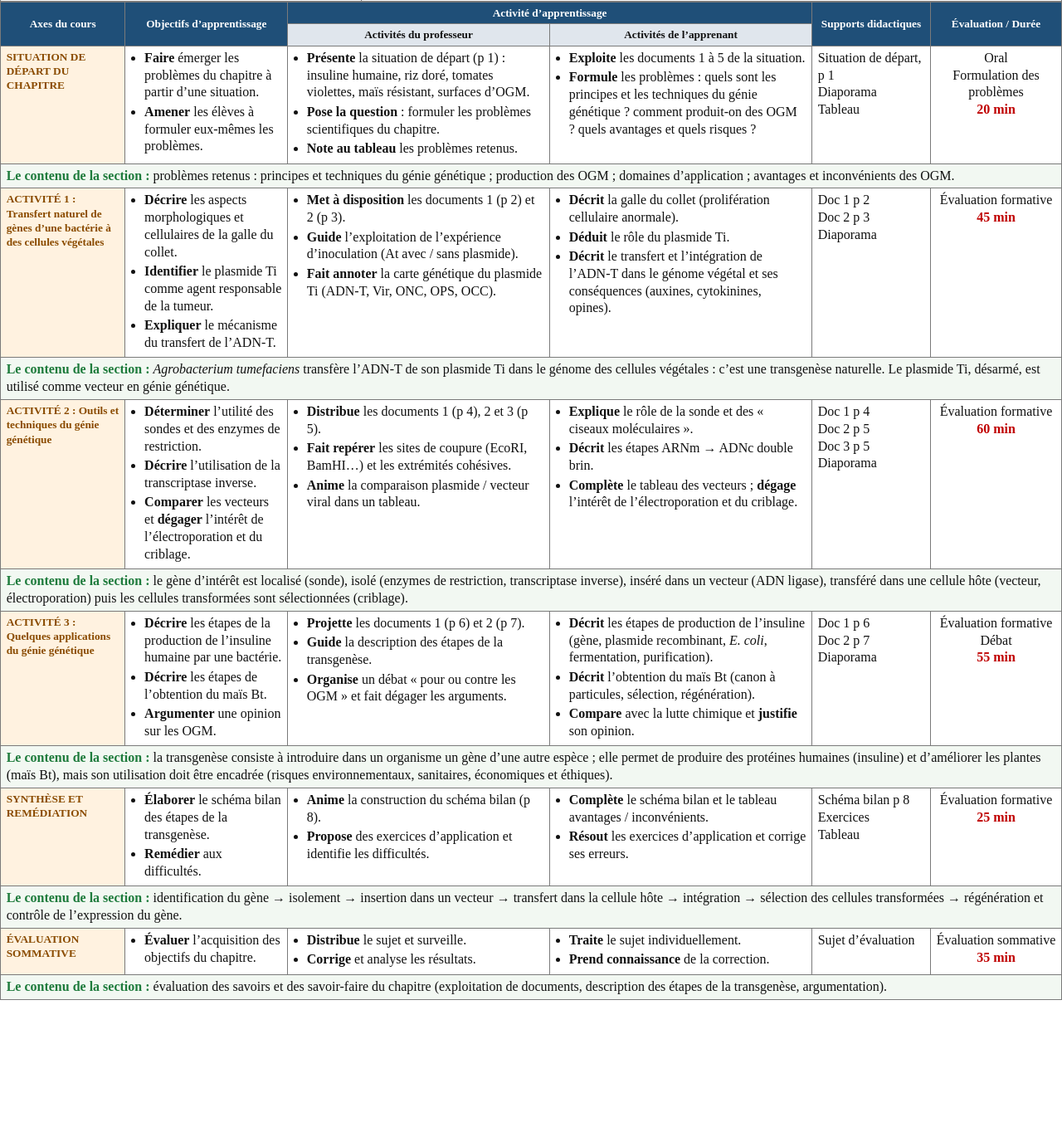
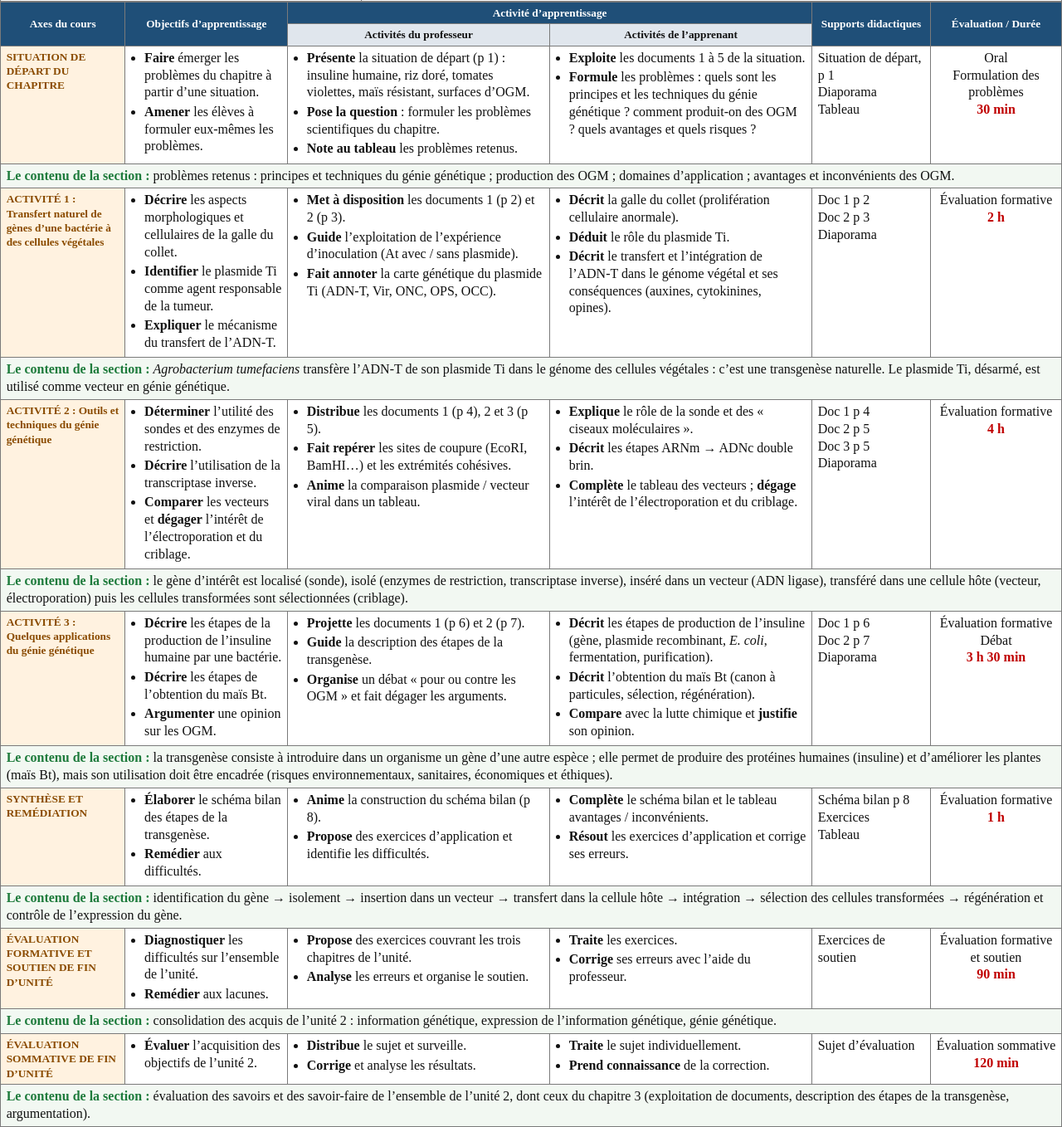
Before and after one commit to omarimohamad06-eng/-2026-2027-, a plain HTML site: page cours/2BAC_SVT_U2_Chapitre3/fiche/fiche.html in a window 1280 px wide. Shown: the part 447-1805 px from the top of the page at 83% size. Before the commit the page ends 1652 px from the top, so only its background shows below. Drawn offline with Linux system fonts and the light colour scheme.

Commit message:
fiche N°5: volume horaire selon les orientations pédagogiques (11 h + évaluations de fin d'unité)
Co-Authored-By: Claude Opus 5.5 <noreply@anthropic.com>
Claude-Session: https://claude.ai/code/session_018WytXwBFSpgQQWyHMp1oc8

```diff
--- a/cours/2BAC_SVT_U2_Chapitre3/fiche/fiche.html
+++ b/cours/2BAC_SVT_U2_Chapitre3/fiche/fiche.html
@@ -35,7 +35,7 @@ tbody{break-inside:avoid}
 <h2>Fiche pédagogique N°5 — Chapitre 3 : Le génie génétique : principes et techniques</h2>
 <table class="info">
 <tr><td class="k">Établissement</td><td>Lycée Qualifiant Tilmi</td><td class="k">Niveau</td><td>2ème année du Baccalauréat — Sciences Expérimentales option Sciences de la Vie et de la Terre (BIOF)</td><td class="k">Professeur</td><td>Pr : Omari Mohammed</td></tr>
-<tr><td class="k">Direction</td><td>Direction Provinciale de Tinghir</td><td class="k">Année scolaire</td><td>2026 / 2027</td><td class="k">Durée du chapitre</td><td>4 h</td></tr>
+<tr><td class="k">Direction</td><td>Direction Provinciale de Tinghir</td><td class="k">Année scolaire</td><td>2026 / 2027</td><td class="k">Durée du chapitre</td><td>11 h <span style="font-size:10pt">(+ 3 h 30 d’évaluation de fin d’unité)</span></td></tr>
 <tr><td class="k">Unité</td><td colspan="3">Nature et mécanisme de l’expression du matériel génétique – Le génie génétique</td><td class="k">Support élève</td><td>Cahier d’activités du chapitre</td></tr>
 </table>
 <table class="obj">
@@ -64,7 +64,7 @@ tbody{break-inside:avoid}
 <td class="pr"><ul><li><b>Présente</b> la situation de départ (p 1) : insuline humaine, riz doré, tomates violettes, maïs résistant, surfaces d’OGM.</li><li><b>Pose la question</b> : formuler les problèmes scientifiques du chapitre.</li><li><b>Note au tableau</b> les problèmes retenus.</li></ul></td>
 <td class="el"><ul><li><b>Exploite</b> les documents 1 à 5 de la situation.</li><li><b>Formule</b> les problèmes : quels sont les principes et les techniques du génie génétique ? comment produit-on des OGM ? quels avantages et quels risques ?</li></ul></td>
 <td class="su">Situation de départ, p 1<br>Diaporama<br>Tableau</td>
-<td class="ev">Oral<br>Formulation des problèmes<br><b>20 min</b></td></tr>
+<td class="ev">Oral<br>Formulation des problèmes<br><b>30 min</b></td></tr>
 <tr class="ct"><td colspan="6"><b>Le contenu de la section :</b> problèmes retenus : principes et techniques du génie génétique ; production des OGM ; domaines d’application ; avantages et inconvénients des OGM.</td></tr>
 </tbody>
 <tbody>
@@ -73,7 +73,7 @@ tbody{break-inside:avoid}
 <td class="pr"><ul><li><b>Met à disposition</b> les documents 1 (p 2) et 2 (p 3).</li><li><b>Guide</b> l’exploitation de l’expérience d’inoculation (At avec / sans plasmide).</li><li><b>Fait annoter</b> la carte génétique du plasmide Ti (ADN-T, Vir, ONC, OPS, OCC).</li></ul></td>
 <td class="el"><ul><li><b>Décrit</b> la galle du collet (prolifération cellulaire anormale).</li><li><b>Déduit</b> le rôle du plasmide Ti.</li><li><b>Décrit</b> le transfert et l’intégration de l’ADN-T dans le génome végétal et ses conséquences (auxines, cytokinines, opines).</li></ul></td>
 <td class="su">Doc 1 p 2<br>Doc 2 p 3<br>Diaporama</td>
-<td class="ev">Évaluation formative<br><b>45 min</b></td></tr>
+<td class="ev">Évaluation formative<br><b>2 h</b></td></tr>
 <tr class="ct"><td colspan="6"><b>Le contenu de la section :</b> <i>Agrobacterium tumefaciens</i> transfère l’ADN-T de son plasmide Ti dans le génome des cellules végétales : c’est une transgenèse naturelle. Le plasmide Ti, désarmé, est utilisé comme vecteur en génie génétique.</td></tr>
 </tbody>
 <tbody>
@@ -82,7 +82,7 @@ tbody{break-inside:avoid}
 <td class="pr"><ul><li><b>Distribue</b> les documents 1 (p 4), 2 et 3 (p 5).</li><li><b>Fait repérer</b> les sites de coupure (EcoRI, BamHI…) et les extrémités cohésives.</li><li><b>Anime</b> la comparaison plasmide / vecteur viral dans un tableau.</li></ul></td>
 <td class="el"><ul><li><b>Explique</b> le rôle de la sonde et des « ciseaux moléculaires ».</li><li><b>Décrit</b> les étapes ARNm → ADNc double brin.</li><li><b>Complète</b> le tableau des vecteurs ; <b>dégage</b> l’intérêt de l’électroporation et du criblage.</li></ul></td>
 <td class="su">Doc 1 p 4<br>Doc 2 p 5<br>Doc 3 p 5<br>Diaporama</td>
-<td class="ev">Évaluation formative<br><b>60 min</b></td></tr>
+<td class="ev">Évaluation formative<br><b>4 h</b></td></tr>
 <tr class="ct"><td colspan="6"><b>Le contenu de la section :</b> le gène d’intérêt est localisé (sonde), isolé (enzymes de restriction, transcriptase inverse), inséré dans un vecteur (ADN ligase), transféré dans une cellule hôte (vecteur, électroporation) puis les cellules transformées sont sélectionnées (criblage).</td></tr>
 </tbody>
 <tbody>
@@ -91,7 +91,7 @@ tbody{break-inside:avoid}
 <td class="pr"><ul><li><b>Projette</b> les documents 1 (p 6) et 2 (p 7).</li><li><b>Guide</b> la description des étapes de la transgenèse.</li><li><b>Organise</b> un débat « pour ou contre les OGM » et fait dégager les arguments.</li></ul></td>
 <td class="el"><ul><li><b>Décrit</b> les étapes de production de l’insuline (gène, plasmide recombinant, <i>E. coli</i>, fermentation, purification).</li><li><b>Décrit</b> l’obtention du maïs Bt (canon à particules, sélection, régénération).</li><li><b>Compare</b> avec la lutte chimique et <b>justifie</b> son opinion.</li></ul></td>
 <td class="su">Doc 1 p 6<br>Doc 2 p 7<br>Diaporama</td>
-<td class="ev">Évaluation formative<br>Débat<br><b>55 min</b></td></tr>
+<td class="ev">Évaluation formative<br>Débat<br><b>3 h 30 min</b></td></tr>
 <tr class="ct"><td colspan="6"><b>Le contenu de la section :</b> la transgenèse consiste à introduire dans un organisme un gène d’une autre espèce ; elle permet de produire des protéines humaines (insuline) et d’améliorer les plantes (maïs Bt), mais son utilisation doit être encadrée (risques environnementaux, sanitaires, économiques et éthiques).</td></tr>
 </tbody>
 <tbody>
@@ -100,17 +100,26 @@ tbody{break-inside:avoid}
 <td class="pr"><ul><li><b>Anime</b> la construction du schéma bilan (p 8).</li><li><b>Propose</b> des exercices d’application et identifie les difficultés.</li></ul></td>
 <td class="el"><ul><li><b>Complète</b> le schéma bilan et le tableau avantages / inconvénients.</li><li><b>Résout</b> les exercices d’application et corrige ses erreurs.</li></ul></td>
 <td class="su">Schéma bilan p 8<br>Exercices<br>Tableau</td>
-<td class="ev">Évaluation formative<br><b>25 min</b></td></tr>
+<td class="ev">Évaluation formative<br><b>1 h</b></td></tr>
 <tr class="ct"><td colspan="6"><b>Le contenu de la section :</b> identification du gène → isolement → insertion dans un vecteur → transfert dans la cellule hôte → intégration → sélection des cellules transformées → régénération et contrôle de l’expression du gène.</td></tr>
 </tbody>
 <tbody>
-<tr><td class="ax">ÉVALUATION SOMMATIVE</td>
-<td class="ob"><ul><li><b>Évaluer</b> l’acquisition des objectifs du chapitre.</li></ul></td>
+<tr><td class="ax">ÉVALUATION FORMATIVE ET SOUTIEN DE FIN D’UNITÉ</td>
+<td class="ob"><ul><li><b>Diagnostiquer</b> les difficultés sur l’ensemble de l’unité.</li><li><b>Remédier</b> aux lacunes.</li></ul></td>
+<td class="pr"><ul><li><b>Propose</b> des exercices couvrant les trois chapitres de l’unité.</li><li><b>Analyse</b> les erreurs et organise le soutien.</li></ul></td>
+<td class="el"><ul><li><b>Traite</b> les exercices.</li><li><b>Corrige</b> ses erreurs avec l’aide du professeur.</li></ul></td>
+<td class="su">Exercices de soutien</td>
+<td class="ev">Évaluation formative et soutien<br><b>90 min</b></td></tr>
+<tr class="ct"><td colspan="6"><b>Le contenu de la section :</b> consolidation des acquis de l’unité 2 : information génétique, expression de l’information génétique, génie génétique.</td></tr>
+</tbody>
+<tbody>
+<tr><td class="ax">ÉVALUATION SOMMATIVE DE FIN D’UNITÉ</td>
+<td class="ob"><ul><li><b>Évaluer</b> l’acquisition des objectifs de l’unité 2.</li></ul></td>
 <td class="pr"><ul><li><b>Distribue</b> le sujet et surveille.</li><li><b>Corrige</b> et analyse les résultats.</li></ul></td>
 <td class="el"><ul><li><b>Traite</b> le sujet individuellement.</li><li><b>Prend connaissance</b> de la correction.</li></ul></td>
 <td class="su">Sujet d’évaluation</td>
-<td class="ev">Évaluation sommative<br><b>35 min</b></td></tr>
-<tr class="ct"><td colspan="6"><b>Le contenu de la section :</b> évaluation des savoirs et des savoir-faire du chapitre (exploitation de documents, description des étapes de la transgenèse, argumentation).</td></tr>
+<td class="ev">Évaluation sommative<br><b>120 min</b></td></tr>
+<tr class="ct"><td colspan="6"><b>Le contenu de la section :</b> évaluation des savoirs et des savoir-faire de l’ensemble de l’unité 2, dont ceux du chapitre 3 (exploitation de documents, description des étapes de la transgenèse, argumentation).</td></tr>
 </tbody>
 </table>
 </body></html>
```
Also changed, not shown: 1 other file.
